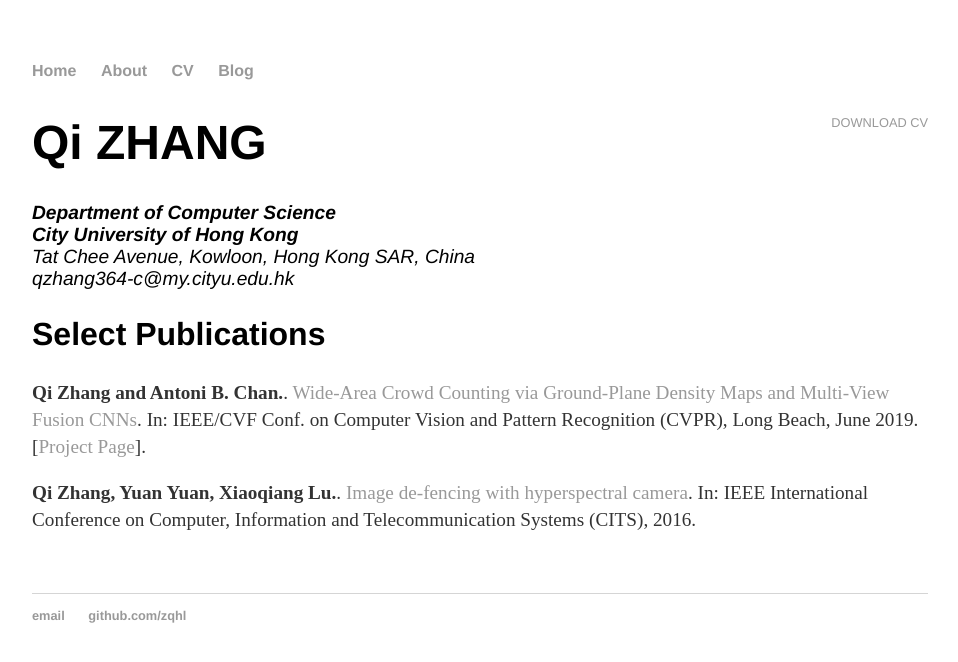
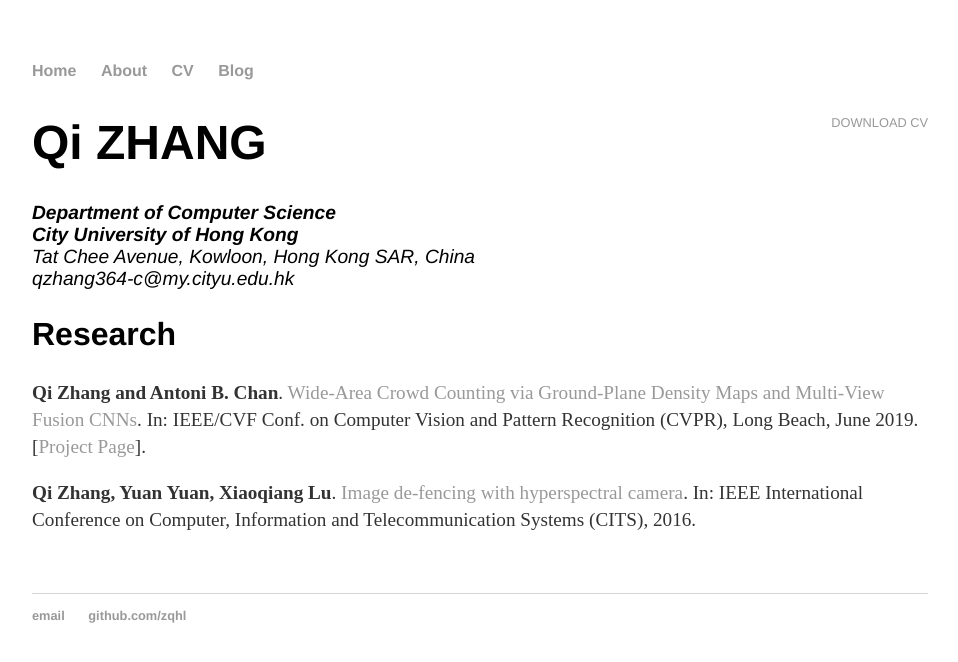
Before and after one commit to zqyq/zqyq.github.io, a Jekyll site: the page built from cv/index.html, in a window 1280 px wide. Shown: the top 662 px of the page, without its empty margins (160-1118 px from the left). Built offline with Jekyll 4.4.1, drawn with Linux system fonts in a browser that asks for light colours.

Commit message:
Update index.html

```diff
--- a/cv/index.html
+++ b/cv/index.html
@@ -13,13 +13,13 @@
 					<span class="obfuscate">qzhang364-c@my.cityu.edu.hk</span>
 					</address>
 
-					<h2>Select Publications</h2>
+					<h2>Research</h2>
 
-					<p><strong>Qi Zhang and Antoni B. Chan.</strong>.
+					<p><strong>Qi Zhang and Antoni B. Chan</strong>.
 						<a href="http://visal.cs.cityu.edu.hk/static/pubs/conf/cvpr19-wacc.pdf">Wide-Area Crowd Counting via Ground-Plane Density Maps and Multi-View Fusion CNNs</a>.
 						In: IEEE/CVF Conf. on Computer Vision and Pattern Recognition (CVPR), Long Beach, June 2019.
 		  			        [<a href="http://visal.cs.cityu.edu.hk/research/cvpr2019wacc/">Project Page</a>].
-					<p><strong>Qi Zhang, Yuan Yuan, Xiaoqiang Lu.</strong>.
+					<p><strong>Qi Zhang, Yuan Yuan, Xiaoqiang Lu</strong>.
 						<a href="https://ieeexplore.ieee.org/abstract/document/7546396/">Image de-fencing with hyperspectral camera</a>.
 						In: IEEE International Conference on Computer, Information and Telecommunication Systems (CITS), 2016.
 
```
